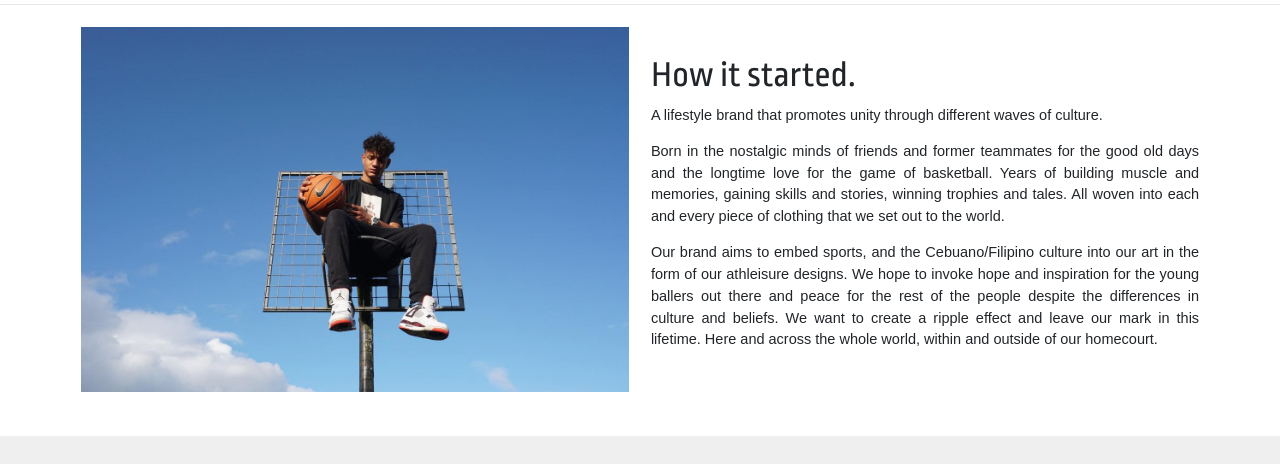
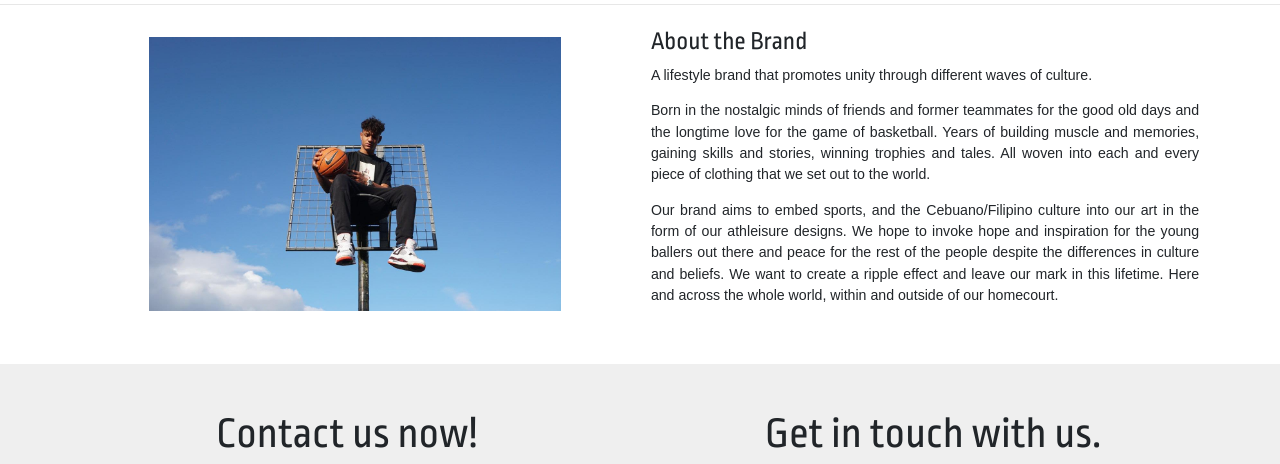
Before and after one commit to hansel-cmd/know-the-culture-template, a plain HTML site: page about.html in a window 1280 px wide. Shown: the part 60-524 px from the top of the page. Drawn offline with nearby package versions, Linux system fonts and the light colour scheme; a web font is replaced by a local one.

Commit message:
update: Reduced font size of about the brand by 0.0225rem - changed how it started to about the brand - reduced size of image to 75

```diff
--- a/about.html
+++ b/about.html
@@ -101,18 +101,18 @@
     <section class="py-5 pt-2 p-sm-5">
         <div class="container">
             <div class="row align-items-center justify-content-between">
-                <div class="col-xl pt-3 pt-lg-0 d-flex align-items-center ">
-                    <img class="img-fluid my-image" src="assets/images/about_us.jpg" alt="" />
+                <div class="col-xl pt-3 pt-lg-0 d-flex align-items-center justify-content-center">
+                    <img class="img-fluid my-image about-image" src="assets/images/about_us.jpg" alt="" />
                 </div>
                 <div class="col-xl pt-3 pt-lg-0 ">
-                    <h1 class="text-secondary">How it started.</h1>
-                    <p class="text-justify fs-6">
+                    <h1 class="text-secondary fs-3">About the Brand</h1>
+                    <p class="text-justify about-font-size">
                         A lifestyle brand that promotes unity through different waves of culture.
                     </p>
-                    <p class="text-justify fs-6">
+                    <p class="text-justify about-font-size">
                         Born in the nostalgic minds of friends and former teammates for the good old days and the longtime love for the game of basketball. Years of building muscle and memories, gaining skills and stories, winning trophies and tales. All woven into each and every piece of clothing that we set out to the world.
                     </p>
-                    <p class="text-justify fs-6">
+                    <p class="text-justify about-font-size">
                         Our brand aims to embed sports, and the Cebuano/Filipino culture into our art in the form of our athleisure designs. We hope to invoke hope and inspiration for the young ballers out there and peace for the rest of the people despite the differences in culture and beliefs. We want to create a ripple effect and leave our mark in this lifetime. Here and across the whole world, within and outside of our homecourt.
                     </p>
                 </div>
--- a/assets/css/override.css
+++ b/assets/css/override.css
@@ -36,6 +36,10 @@ body::before {
 
 .faq-font {
     font-family: "Big Caslon Medium" !important;
+}
+
+.about-font-size {
+    font-size: 0.9775rem !important;
 }
 
 .shop-item-description-font {
@@ -1235,4 +1239,8 @@ input[type="checkbox"]:checked {
         scrollbar-width: 2 !important;
         -webkit-overflow-scrolling: touch !important;
     }
+
+    .about-image {
+        width: 75%;
+    }
 }
```
